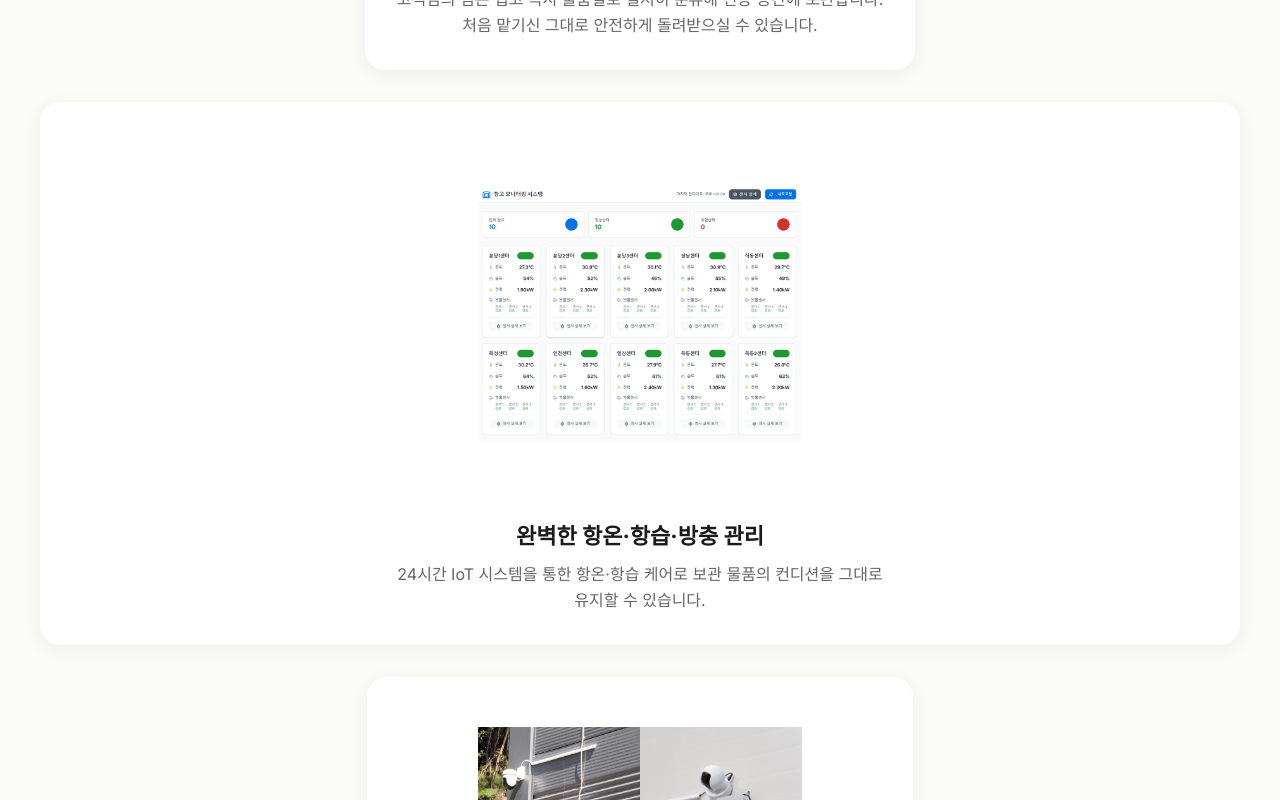
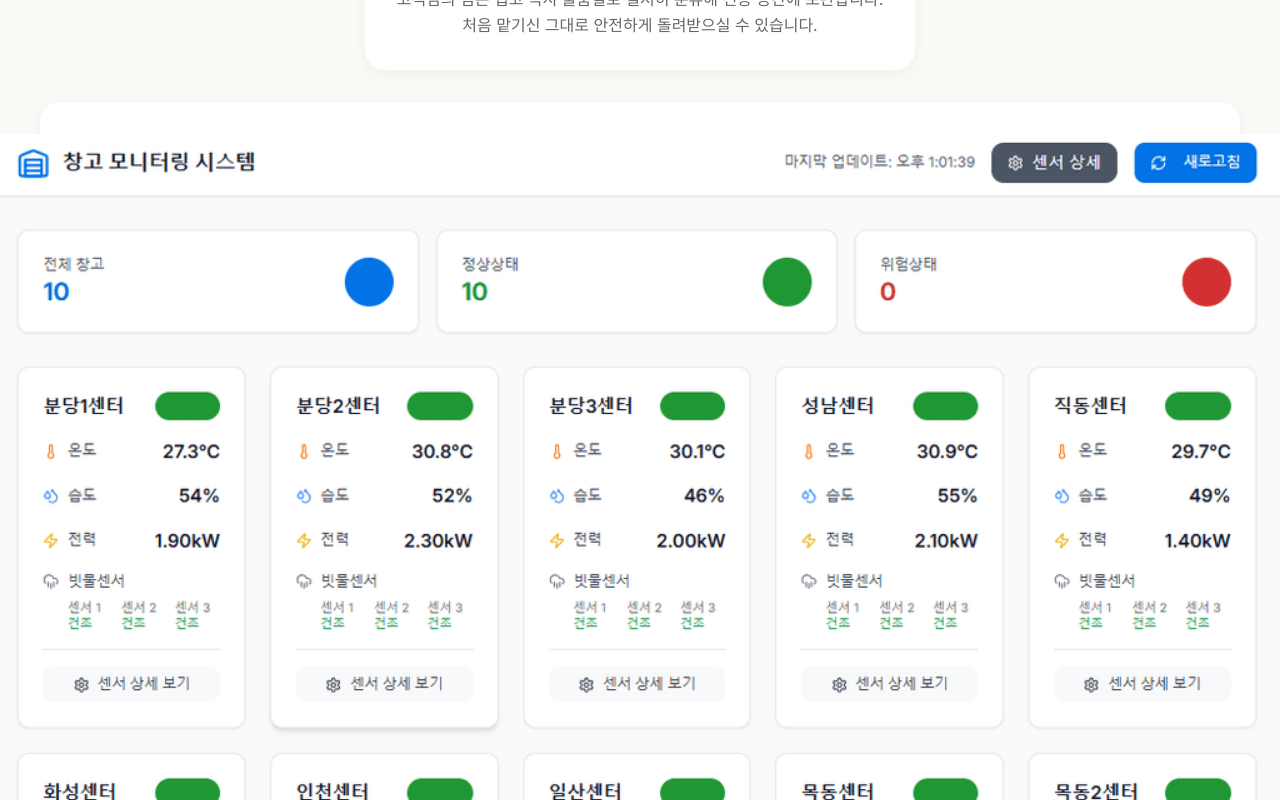
Before and after one commit to noblestorage-gif/noble-home-react, a React (Vite) app: page / in a window 1280 px wide. Shown: the part 1400-2200 px from the top of the page. Built offline with nearby package versions, Linux system fonts and the light colour scheme; a web font is replaced by a local one.

Commit message:
style(valuable-feature): make 항온항습 아이콘 image span full viewport width (100vw) and full-width card

```diff
--- a/src/App.css
+++ b/src/App.css
@@ -224,6 +224,25 @@ body {
 #valuable-feature .nh-card:nth-of-type(2) {
   width: 100%;
   flex: 1 1 100%;
+}
+
+/* Make the 항온항습 아이콘 image span full viewport width */
+#valuable-feature .nh-card:nth-of-type(2) .nh-icon-wrapper {
+  width: 100vw;
+  max-width: 100vw;
+  height: auto;
+  margin: 0; /* reset auto margins */
+  position: relative;
+  left: 50%;
+  right: 50%;
+  margin-left: -50vw; /* full-bleed stretch out of centered container */
+  margin-right: -50vw;
+}
+
+#valuable-feature .nh-card:nth-of-type(2) .nh-icon-wrapper img {
+  width: 100% !important;
+  height: auto !important;
+  display: block;
 }
 
 .nh-card {
```
